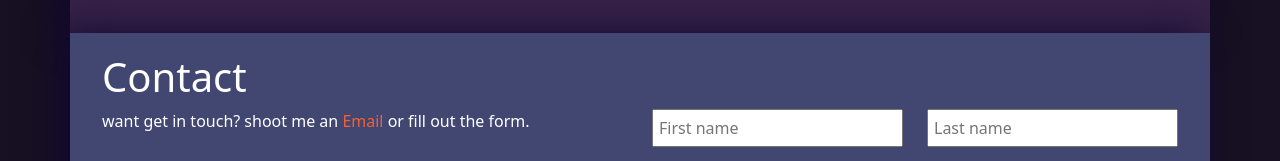
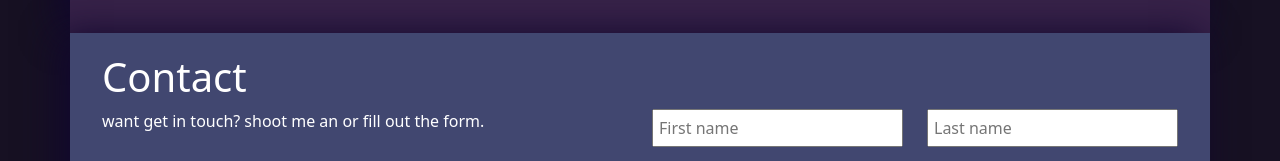
Before and after one commit to realgagan96/realgagan96.github.io, a plain HTML site: page index.html in a window 1280 px wide. Shown: the part 927-1088 px from the top of the page. Drawn offline with nearby package versions, Linux system fonts and the light colour scheme.

Commit message:
email update

```diff
--- a/index.html
+++ b/index.html
@@ -56,7 +56,7 @@
         <div class="question col-6">
           <p>
             want get in touch? shoot me an
-            <a href="" class="emailcolor">Email</a> or fill out the form.
+            <a href="mailto:admin@gaganxsingh.com" ></a> or fill out the form.
           </p>
         </div>
         <div class="form col-6">
```
